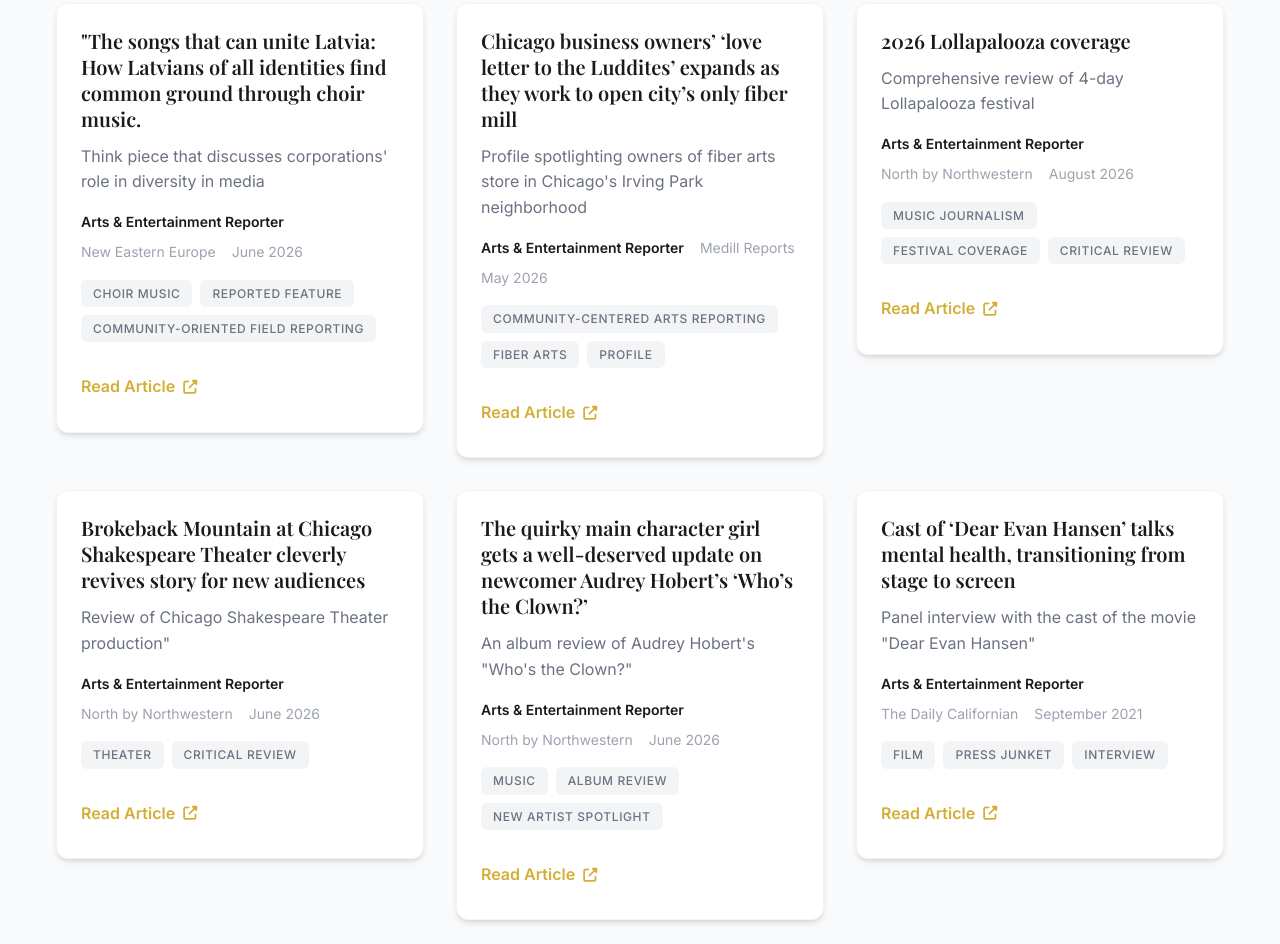
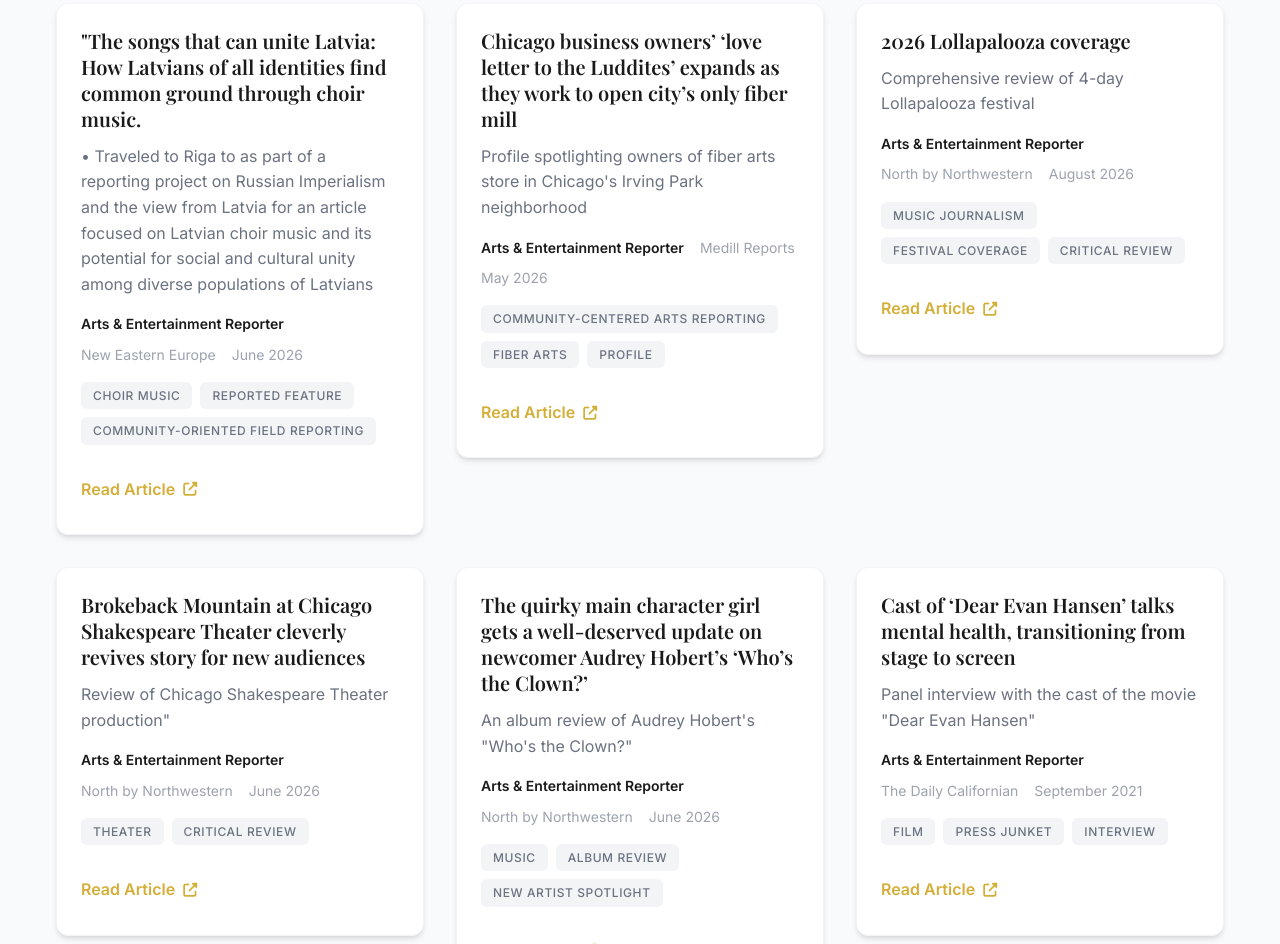
Before and after one commit to caitlinkeller/portfolio, a plain HTML site: page index.html in a window 1280 px wide. Shown: the part 1032-1976 px from the top of the page. Drawn offline with nearby package versions, Linux system fonts and the light colour scheme.

Commit message:
Update index.html
Latvia

```diff
--- a/index.html
+++ b/index.html
@@ -113,7 +113,7 @@
               <div class="work-grid">
                   <article class="work-card">
                       <h3 class="work-headline"> "The songs that can unite Latvia: How Latvians of all identities find common ground through choir music.</h3>
-                      <p class="work-deck"> Think piece that discusses corporations' role in diversity in media </p>
+                      <p class="work-deck"> •	Traveled to Riga to as part of a reporting project on Russian Imperialism and the view from Latvia for an article focused on Latvian choir music and its potential for social and cultural unity among diverse populations of Latvians  </p>
                       <div class="work-meta">
                           <span class="work-role"> Arts & Entertainment Reporter</span>
                           <span class="work-outlet"> New Eastern Europe </span>
```
